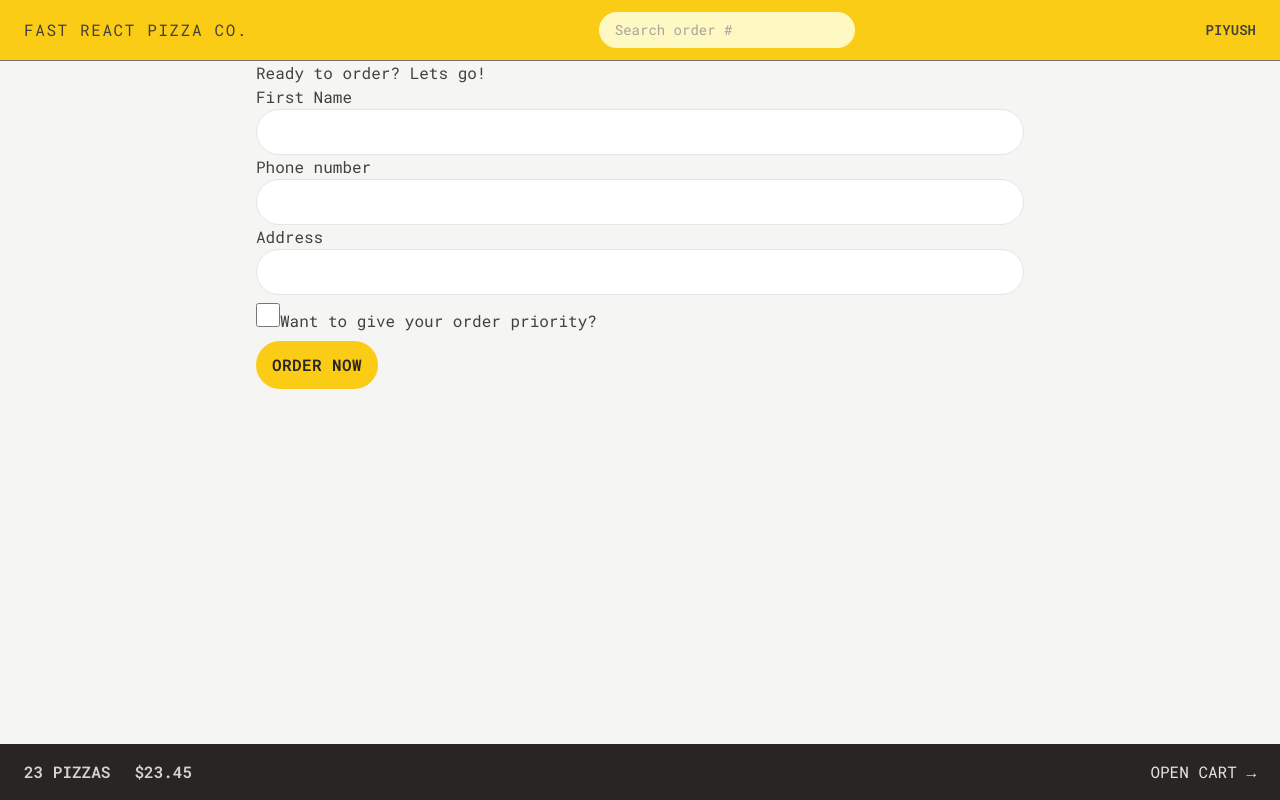
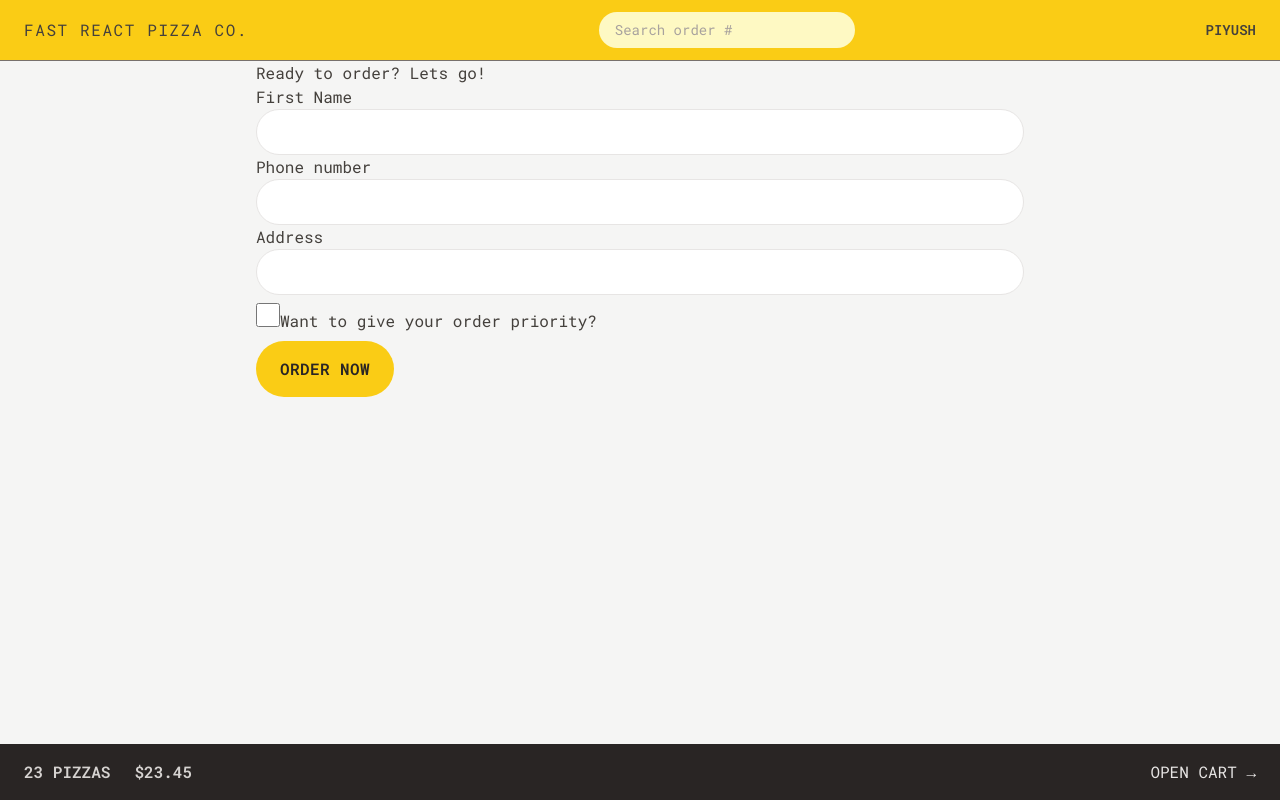
Before and after one commit to 1806397/Advanced_react_router, a React (Vite) app: page /order/new in a window 1280 px wide. Built offline with nearby package versions, Linux system fonts and the light colour scheme; the HTML template or start-up script is replaced by a standard one.

Commit message:
Tailwind:Styling the menu

```diff
--- a/src/UI/Button.jsx
+++ b/src/UI/Button.jsx
@@ -1,21 +1,25 @@
 import { Link } from 'react-router-dom';
 
-function Button({ children, disabled = false, to }) {
-  const className = `focus:ring-yellow mt-2 inline-block rounded-full
-    bg-yellow-400 px-4 py-3 font-semibold uppercase
-    tracking-wide text-stone-800 transition-colors
-    duration-300 hover:bg-yellow-300 focus:outline-none
-    focus:ring focus:ring-yellow-300 focus:ring-offset-2
-    disabled:cursor-not-allowed disabled:bg-slate-600 sm:px-6 sm:py-4`;
-  //
+function Button({ children, disabled = false, to, type }) {
+  const base = `focus:ring-yellow mt-2 inline-block rounded-full
+  bg-yellow-400  font-semibold uppercase
+  tracking-wide text-stone-800 transition-colors
+  duration-300 hover:bg-yellow-300 focus:outline-none
+  focus:ring focus:ring-yellow-300 focus:ring-offset-2
+  disabled:cursor-not-allowed disabled:bg-slate-600`;
+  const styles = {
+    primary: base + ` md:px-6 md:py-4 px-4 py-3`,
+    small:
+      base + ` py-1 md:px-2.5 px-4 md:py-2.5 text-xs rounded-[50%] h-8 w-8`,
+  };
   if (to)
     return (
-      <Link to={to} className={className}>
+      <Link to={to} className={styles[type]}>
         {children}
       </Link>
     );
   return (
-    <button disabled={disabled} className={className}>
+    <button disabled={disabled} className={styles[type]}>
       {children}
     </button>
   );
--- a/src/features/menu/Menu.jsx
+++ b/src/features/menu/Menu.jsx
@@ -3,9 +3,8 @@ import { getMenu } from '../../services/apiRestaurant';
 import MenuItem from './MenuItem';
 function Menu() {
   const menu = useLoaderData();
-  // console.log(menu);
   return (
-    <ul className="grid grid-cols-[auto_auto_auto] gap-2">
+    <ul className="grid sm:grid-cols-[auto_auto] lg:grid-cols-[auto_auto_auto] lg:gap-2">
       {menu.map((pizza) => (
         <MenuItem pizza={pizza} key={pizza.id} />
       ))}
--- a/src/features/menu/MenuItem.jsx
+++ b/src/features/menu/MenuItem.jsx
@@ -1,3 +1,4 @@
+import Button from '../../UI/Button';
 import { formatCurrency } from '../../utils/helpers';
 
 function MenuItem({ pizza }) {
@@ -5,12 +6,29 @@ function MenuItem({ pizza }) {
 
   return (
     <li>
-      <img src={imageUrl} alt={name} className="m-1 h-72 w-80" />
-      <div>
-        <p>{name}</p>
-        <p>{ingredients.join(', ')}</p>
-        <div>
-          {!soldOut ? <p>{formatCurrency(unitPrice)}</p> : <p>Sold out</p>}
+      <img
+        src={imageUrl}
+        alt={name}
+        className={`m-1 h-72 w-80 ${soldOut ? 'opacity-70 grayscale' : ''}`}
+      />
+      <div className="flex flex-col pt-2">
+        <div className="flex justify-between sm:px-0">
+          <p className="font-medium">{name}</p>
+          {soldOut ? '' : <Button type="small">+</Button>}
+        </div>
+        <div className="pt-4">
+          <p className="text-sm italic text-stone-500">
+            {ingredients.join(', ')}
+          </p>
+          <div className="mt-auto pt-2">
+            {!soldOut ? (
+              <p className="text-sm">{formatCurrency(unitPrice)}</p>
+            ) : (
+              <p className="text-sm font-medium uppercase text-stone-500">
+                Sold out
+              </p>
+            )}
+          </div>
         </div>
       </div>
     </li>
--- a/src/features/order/CreateOrder.jsx
+++ b/src/features/order/CreateOrder.jsx
@@ -1,5 +1,6 @@
 import { Form, redirect, useActionData, useNavigation } from 'react-router-dom';
 import { createOrder } from '../../services/apiRestaurant';
+import Button from '../../UI/Button';
 
 // https://uibakery.io/regex-library/phone-number
 const isValidPhone = (str) =>
@@ -80,7 +81,8 @@ function CreateOrder() {
 
         <div>
           <input type="hidden" name="cart" value={JSON.stringify(cart)} />
-          <button
+          <Button
+            type="primary"
             disabled={isSubmitting}
             className="focus:ring-yellow mt-2 inline-block
              rounded-full bg-yellow-400 px-4 py-3 font-semibold
@@ -90,7 +92,7 @@ function CreateOrder() {
              focus:ring-offset-2 disabled:cursor-not-allowed disabled:bg-slate-600"
           >
             {isSubmitting ? 'Placing Order ...' : 'Order now'}
-          </button>
+          </Button>
         </div>
       </Form>
     </div>
--- a/src/features/user/CreateUser.jsx
+++ b/src/features/user/CreateUser.jsx
@@ -1,5 +1,5 @@
 import { useState } from 'react';
-
+import Button from '../../UI/Button';
 function CreateUser() {
   const [username, setUsername] = useState('');
 
@@ -23,7 +23,7 @@ function CreateUser() {
 
       {username !== '' && (
         <div>
-          <button>Start ordering</button>
+          <Button type="primary">Start ordering</Button>
         </div>
       )}
     </form>
```
